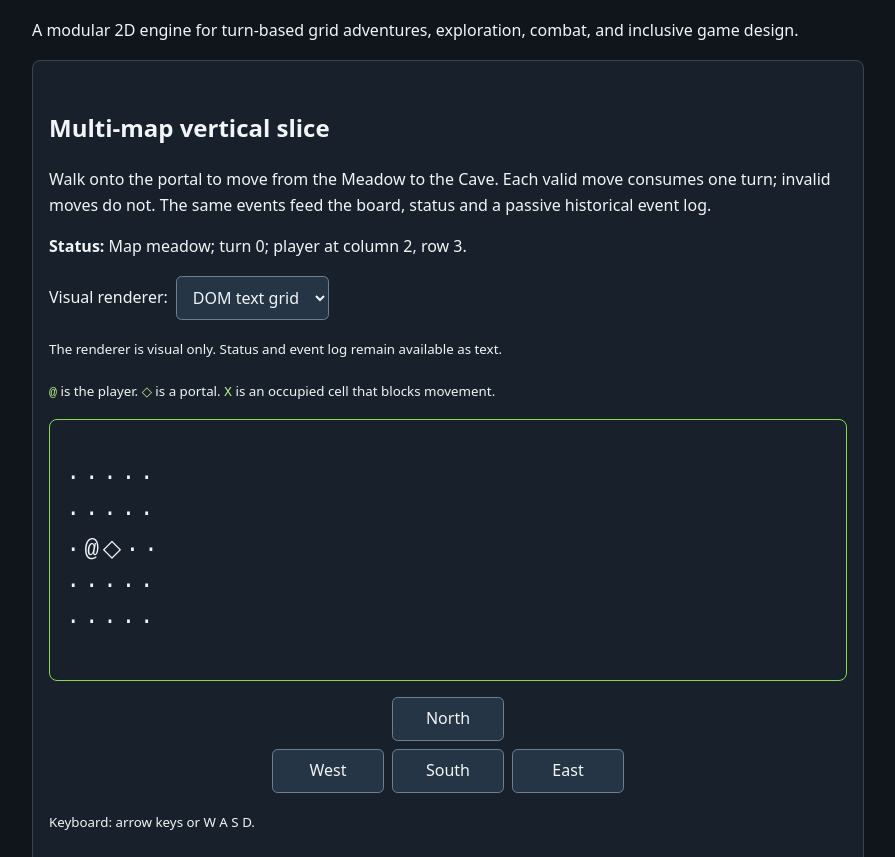
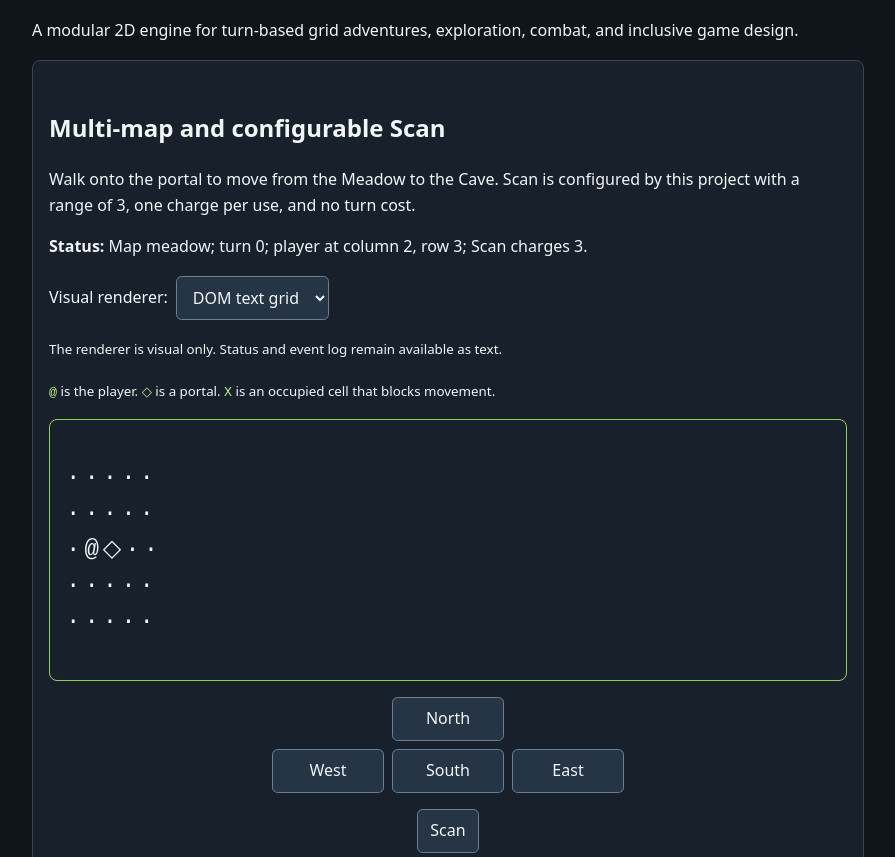
Before and after one commit to concego/raptor-game-engine, a website: page index.html in a window 1280 px wide. Shown: the part 95-952 px from the top of the page, without its empty margins (192-1087 px from the left). Drawn offline with Linux system fonts and the light colour scheme.

Commit message:
Add scan feature and update player entity
Updated the game interface to include a scan feature, allowing players to scan their surroundings. Adjusted styles for select and button elements, modified player entity to include scan charges, and added event listeners for scanning.

```diff
--- a/index.html
+++ b/index.html
@@ -12,12 +12,12 @@
     h2 { margin-top: 2rem; }
     .panel { padding: 1rem; border: 1px solid #394553; border-radius: .5rem; background: #18212b; }
     .renderer-choice { display: flex; flex-wrap: wrap; align-items: center; gap: .5rem; margin: 1rem 0; }
-    select { min-height: 2.75rem; padding: .5rem .75rem; border: 1px solid #6d8092; border-radius: .35rem; background: #263545; color: inherit; font: inherit; }
+    select, button { min-height: 2.75rem; padding: .5rem .75rem; border: 1px solid #6d8092; border-radius: .35rem; background: #263545; color: inherit; font: inherit; cursor: pointer; }
+    select:focus-visible, button:focus-visible { outline: 3px solid #8bd450; outline-offset: 2px; }
     #board { min-height: 7rem; padding: 1rem; overflow: auto; border: 1px solid #8bd450; border-radius: .5rem; font: 1.5rem/1.5 monospace; letter-spacing: .25rem; white-space: pre; }
     #board svg { display: block; width: min(100%, 24rem); height: auto; letter-spacing: normal; }
     .controls { display: grid; grid-template-columns: repeat(3, minmax(4rem, 7rem)); gap: .5rem; justify-content: center; margin: 1rem 0; }
-    button { min-height: 2.75rem; padding: .5rem .75rem; border: 1px solid #6d8092; border-radius: .35rem; background: #263545; color: inherit; font: inherit; cursor: pointer; }
-    button:hover, button:focus-visible, select:focus-visible { outline: 3px solid #8bd450; outline-offset: 2px; }
+    .scan-control { display: flex; justify-content: center; margin: .75rem 0; }
     .empty { visibility: hidden; }
     li { margin: .25rem 0; }
     code { color: #b8e986; }
@@ -29,8 +29,8 @@
     <p>A modular 2D engine for turn-based grid adventures, exploration, combat, and inclusive game design.</p>
 
     <section class="panel" aria-labelledby="demo-title">
-      <h2 id="demo-title">Multi-map vertical slice</h2>
-      <p>Walk onto the portal to move from the Meadow to the Cave. Each valid move consumes one turn; invalid moves do not. The same events feed the board, status and a passive historical event log.</p>
+      <h2 id="demo-title">Multi-map and configurable Scan</h2>
+      <p>Walk onto the portal to move from the Meadow to the Cave. Scan is configured by this project with a range of 3, one charge per use, and no turn cost.</p>
       <p><strong>Status:</strong> <output id="status" role="status" aria-live="polite" aria-atomic="true">Loading…</output></p>
       <div class="renderer-choice">
         <label for="renderer-select">Visual renderer:</label>
@@ -50,7 +50,10 @@
         <button type="button" data-dx="0" data-dy="1">South</button>
         <button type="button" data-dx="1" data-dy="0">East</button>
       </div>
-      <p><small>Keyboard: arrow keys or W A S D.</small></p>
+      <div class="scan-control">
+        <button id="scan-button" type="button">Scan</button>
+      </div>
+      <p><small>Keyboard bindings defined by this project: arrow keys move; <kbd>S</kbd> runs Scan.</small></p>
       <h3 id="event-log-title">Event log</h3>
       <p id="log-help">Historical log. It is not announced automatically; review it when needed.</p>
       <ol id="log" aria-labelledby="event-log-title" aria-describedby="log-help"></ol>
@@ -61,11 +64,14 @@
     import {
       DomRenderer,
       Engine,
+      KeyboardInput,
       MapTransitionSystem,
       MovementSystem,
+      ScanSystem,
       SvgRenderer,
       createPortal,
-      moveCommand
+      moveCommand,
+      scanCommand
     } from './src/index.js';
 
     const engine = new Engine({
@@ -75,24 +81,28 @@
         { id: 'cave', width: 7, height: 5 }
       ]
     });
-    const player = engine.addEntity({ id: 'player', position: { x: 1, y: 2 } });
+    const player = engine.addEntity({ id: 'player', position: { x: 1, y: 2 }, scanCharges: 3 });
     engine.addEntity(createPortal({
-      id: 'cave-entrance',
-      position: { x: 2, y: 2 },
-      toMapId: 'cave',
-      toPosition: { x: 1, y: 1 },
-      label: 'cave entrance'
+      id: 'cave-entrance', position: { x: 2, y: 2 }, toMapId: 'cave', toPosition: { x: 1, y: 1 }, label: 'cave entrance'
     }));
-    engine.addEntity({ id: 'cave-rock', position: { x: 4, y: 3 } }, { mapId: 'cave' });
+    engine.addEntity({ id: 'cave-rock', position: { x: 4, y: 3 }, scanLabel: 'rock' }, { mapId: 'cave' });
     engine.addEntity(createPortal({
-      id: 'meadow-exit',
-      position: { x: 1, y: 1 },
-      toMapId: 'meadow',
-      toPosition: { x: 2, y: 2 },
-      label: 'meadow exit'
+      id: 'meadow-exit', position: { x: 1, y: 1 }, toMapId: 'meadow', toPosition: { x: 2, y: 2 }, label: 'meadow exit'
     }), { mapId: 'cave' });
+
     engine.addSystem(new MovementSystem({ grid: engine.grid, entities: engine.entities }));
     engine.addSystem(new MapTransitionSystem({ mapManager: engine.maps }));
+    engine.addSystem(new ScanSystem({
+      actorId: 'player',
+      range: 3,
+      consumesTurn: false,
+      cost: ({ actor }) => {
+        if (actor.scanCharges <= 0) return { allowed: false, reason: 'no-scan-charges' };
+        actor.scanCharges -= 1;
+        return { allowed: true };
+      },
+      describe: entity => ({ label: entity.scanLabel ?? entity.label ?? entity.id })
+    }));
 
     const board = document.querySelector('#board');
     const status = document.querySelector('#status');
@@ -109,12 +119,12 @@
       const item = document.createElement('li');
       item.textContent = message;
       log.prepend(item);
-      while (log.children.length > 6) log.lastElementChild.remove();
+      while (log.children.length > 8) log.lastElementChild.remove();
     }
 
     function render() {
       activeRenderer?.render(engine.state);
-      status.textContent = `Map ${engine.state.mapId}; turn ${engine.state.turn}; player at column ${player.position.x + 1}, row ${player.position.y + 1}.`;
+      status.textContent = `Map ${engine.state.mapId}; turn ${engine.state.turn}; player at column ${player.position.x + 1}, row ${player.position.y + 1}; Scan charges ${player.scanCharges}.`;
     }
 
     function selectRenderer(name) {
@@ -124,38 +134,37 @@
       render();
     }
 
-    engine.on('movement.completed', ({ to }) => addLog(`Moved to column ${to.x + 1}, row ${to.y + 1}.`));
-    engine.on('movement.blocked', ({ reason, obstacleId }) => {
-      addLog(reason === 'occupied' ? `Movement blocked by ${obstacleId}.` : 'Movement blocked by the edge of the map.');
-    });
-    engine.on('map.transitioned', ({ portalId, fromMapId, toMapId }) => {
-      addLog(`Used ${portalId}: ${fromMapId} → ${toMapId}.`);
-    });
-    engine.on('map.transition.blocked', ({ portalId, reason }) => {
-      addLog(`Portal ${portalId} blocked: ${reason}.`);
-    });
-
-    function move(dx, dy) {
-      engine.dispatch(moveCommand(dx, dy));
+    function dispatch(command) {
+      engine.dispatch(command);
       render();
     }
 
+    engine.on('movement.completed', ({ to }) => addLog(`Moved to column ${to.x + 1}, row ${to.y + 1}.`));
+    engine.on('movement.blocked', ({ reason, obstacleId }) => addLog(reason === 'occupied' ? `Movement blocked by ${obstacleId}.` : 'Movement blocked by the edge of the map.'));
+    engine.on('map.transitioned', ({ portalId, fromMapId, toMapId }) => addLog(`Used ${portalId}: ${fromMapId} → ${toMapId}.`));
+    engine.on('map.transition.blocked', ({ portalId, reason }) => addLog(`Portal ${portalId} blocked: ${reason}.`));
+    engine.on('scan.completed', ({ results }) => addLog(`Scan found: ${results.map(result => `${result.label} at ${result.distance} step(s)`).join('; ')}.`));
+    engine.on('scan.empty', () => addLog('Scan found nothing nearby.'));
+    engine.on('scan.blocked', ({ reason }) => addLog(`Scan unavailable: ${reason}.`));
+
+    const input = new KeyboardInput({
+      bindings: {
+        ArrowUp: () => moveCommand(0, -1),
+        ArrowLeft: () => moveCommand(-1, 0),
+        ArrowDown: () => moveCommand(0, 1),
+        ArrowRight: () => moveCommand(1, 0),
+        s: scanCommand,
+        S: scanCommand
+      },
+      dispatch
+    });
+    input.attach(document);
+
     rendererSelect.addEventListener('change', () => selectRenderer(rendererSelect.value));
     document.querySelectorAll('[data-dx]').forEach(button => {
-      button.addEventListener('click', () => move(Number(button.dataset.dx), Number(button.dataset.dy)));
+      button.addEventListener('click', () => dispatch(moveCommand(Number(button.dataset.dx), Number(button.dataset.dy))));
     });
-    document.addEventListener('keydown', event => {
-      const directions = {
-        ArrowUp: [0, -1], w: [0, -1], W: [0, -1],
-        ArrowLeft: [-1, 0], a: [-1, 0], A: [-1, 0],
-        ArrowDown: [0, 1], s: [0, 1], S: [0, 1],
-        ArrowRight: [1, 0], d: [1, 0], D: [1, 0]
-      };
-      const direction = directions[event.key];
-      if (!direction) return;
-      event.preventDefault();
-      move(...direction);
-    });
+    document.querySelector('#scan-button').addEventListener('click', () => dispatch(scanCommand()));
 
     engine.start();
     addLog('Game started in the Meadow.');
```
